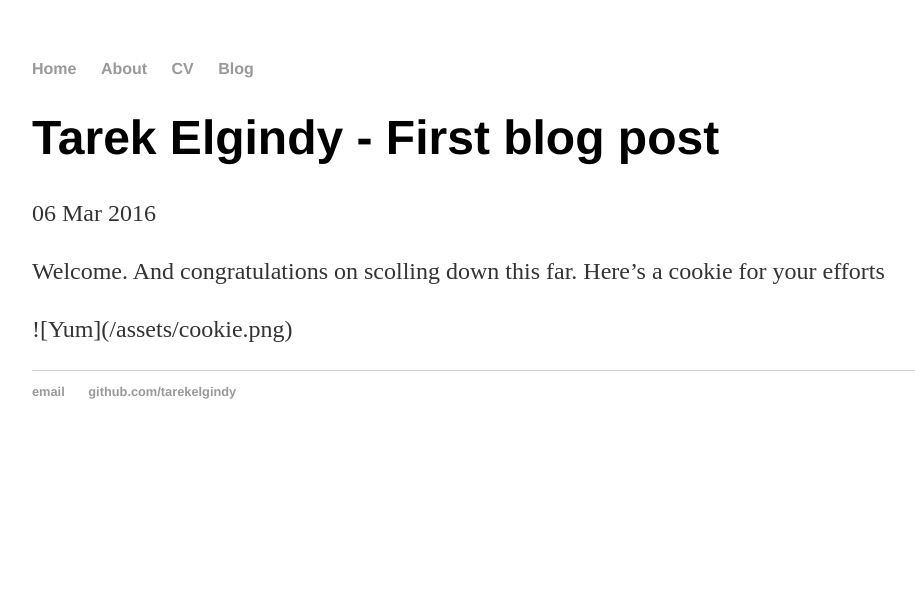
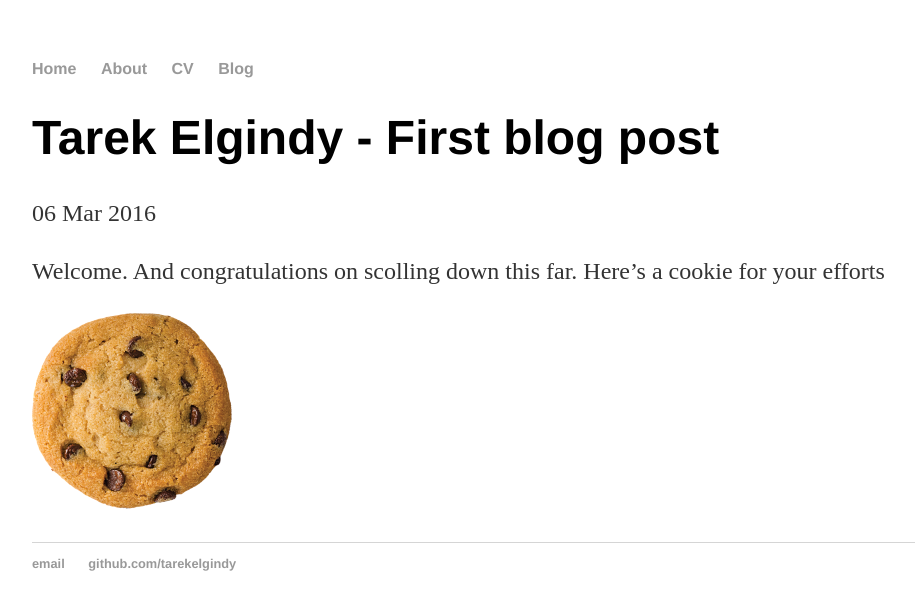
Before and after one commit to tarekelgindy/tarekelgindy.github.io, a Jekyll site: the page built from _posts/2016-03-06-site-launch.md, in a window 1280 px wide. Shown: the top 610 px of the page, without its empty margins (160-1075 px from the left). Built offline with Jekyll 4.4.1, drawn with Linux system fonts in a browser that asks for light colours.

Commit message:
Fixed image structure

```diff
--- a/_posts/2016-03-06-site-launch.md
+++ b/_posts/2016-03-06-site-launch.md
@@ -7,4 +7,4 @@ date: 2016-03-06
 Welcome. And congratulations on scolling down this far. Here's a cookie for your efforts
 
 <p>
-![Yum]({{ site.url }}/assets/cookie.png)
+ <img src="{{ site.url }}/assets/cookie.png" alt="Yum"/>
```
